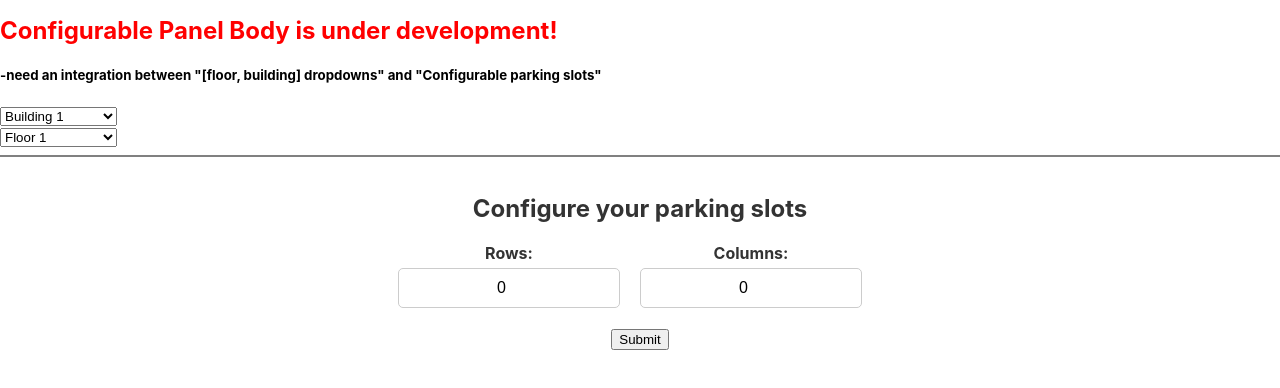
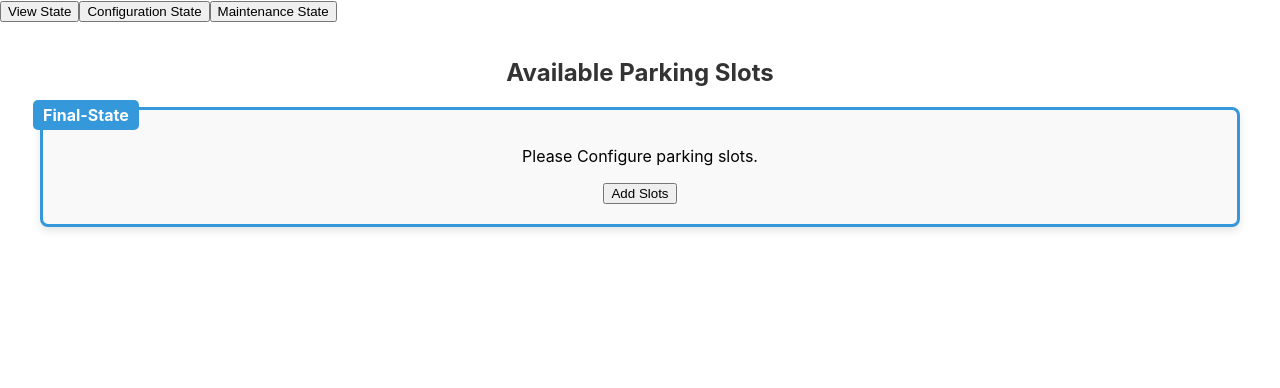
Before and after one commit to DACKaladhar/multi-level-parking-system, a React (Create React App) app: page / in a window 1280 px wide. Shown: the top 388 px of the page. Built offline with nearby package versions, Linux system fonts and the light colour scheme.

Commit message:
created company panel with view state on configuration submission

```diff
--- a/src/components/AvailableParkingSlotsView.tsx
+++ b/src/components/AvailableParkingSlotsView.tsx
@@ -1,10 +1,14 @@
-import React from "react";
+import React, { useState } from "react";
 import "../components-styles/AvailableSlotsView.css";
+import { IParkingSlotsDB } from "./CreatorPanel";
+import {
+  BuildingDropdown,
+  FloorDropdown,
+} from "./components-common-utils/dynamic-buttons";
 
 interface IAvailableSlotsViewProps {
-  rows: number;
-  cols: number;
-  unavailableSlots: boolean[];
+  parkingSlotsDB: IParkingSlotsDB[][];
+  onConfigure: () => void;
 }
 /**
  * @param rows - Number of rows in the grid.
@@ -13,12 +17,16 @@ interface IAvailableSlotsViewProps {
  * @returns A grid of Available Parking Slots
  */
 export const AvailableParkingSlotsView: React.FC<IAvailableSlotsViewProps> = ({
-  rows,
-  cols,
-  unavailableSlots,
+  parkingSlotsDB,
+  onConfigure,
 }) => {
+  const [selectedBuildingIndex, setSelectedBuildingIndex] = useState<number>(0);
+  const [selectedFloorIndex, setSelectedFloorIndex] = useState<number>(0);
   const buttons = [];
-
+  const rows = parkingSlotsDB[selectedBuildingIndex][selectedFloorIndex].rows;
+  const cols = parkingSlotsDB[selectedBuildingIndex][selectedFloorIndex].cols;
+  const unavailableSlots =
+    parkingSlotsDB[selectedBuildingIndex][selectedFloorIndex].slots;
   for (let i = 0; i < rows; i++) {
     const rowButtons = [];
     for (let j = 0; j < cols; j++) {
@@ -41,15 +49,42 @@ export const AvailableParkingSlotsView: React.FC<IAvailableSlotsViewProps> = ({
     );
   }
 
+  function handleBuildingChange(
+    selectedBuilding: number,
+    totalBuildings: number
+  ): void {
+    setSelectedBuildingIndex(selectedBuilding);
+    setSelectedFloorIndex(0);
+  }
+
+  function handleFloorChange(selectedFloor: number, totalFloors: number): void {
+    setSelectedFloorIndex(selectedFloor);
+  }
+
   return (
     <div className="ConfigureRowColSlots">
       <h1>Available Parking Slots</h1>
       <div className="button-row">
         <div className="unique-div">
           {buttons.length > 0 ? (
-            buttons
+            <>
+              <BuildingDropdown
+                canAddBuilding={false}
+                onBuildingChange={handleBuildingChange}
+                totalBuildings={parkingSlotsDB.length}
+              />
+              <FloorDropdown
+                canAddFloor={false}
+                onFloorChange={handleFloorChange}
+                totalFloors={parkingSlotsDB[selectedBuildingIndex].length}
+              />
+              {buttons}
+            </>
           ) : (
-            <p>Please Configure parking slots.</p>
+            <>
+              <p>Please Configure parking slots.</p>
+              <button onClick={onConfigure}>Add Slots</button>
+            </>
           )}
         </div>
       </div>
--- a/src/components/ConfigureRowColSlots.tsx
+++ b/src/components/ConfigureRowColSlots.tsx
@@ -1,6 +1,5 @@
 import React, { useEffect, useState } from "react";
 import "../components-styles/ConfigureRowColSlots.css";
-import { AvailableParkingSlotsView } from "./AvailableParkingSlotsView";
 import { IParkingSlotsDB } from "./CreatorPanel";
 
 export interface IConfigureRowColSlots {
@@ -16,7 +15,6 @@ export interface IConfigureRowColSlots {
     floor: number
   ) => void;
   slotsDB: IParkingSlotsDB[][];
-  submittedCallback?: (db: IParkingSlotsDB) => void;
 }
 interface IDisplayConfigurableSlotsProps {
   rows: number;
@@ -27,7 +25,8 @@ interface IDisplayConfigurableSlotsProps {
 
 export const ConfigureRowColSlots: React.FC<{
   selectedBuildingFloorSlots: IConfigureRowColSlots;
-}> = ({ selectedBuildingFloorSlots }) =>
+  onSubmission: (db: IParkingSlotsDB[][]) => void; // New prop
+}> = ({ selectedBuildingFloorSlots, onSubmission }) =>
   // rows,
   // cols, ee rendu pampali so that
   // saved (hook): boolean, decides state of save button,
@@ -37,7 +36,6 @@ export const ConfigureRowColSlots: React.FC<{
   {
     const [rows, setRows] = useState<number>(0);
     const [cols, setCols] = useState<number>(0);
-    const [submitted, setSubmitted] = useState<boolean>(false);
     const [instantParkingSlots, setInstantParkingSlots] = useState<boolean[]>(
       []
     );
@@ -77,7 +75,7 @@ export const ConfigureRowColSlots: React.FC<{
     const handleSubmit = () => {
       const result = checkAllSaved(selectedBuildingFloorSlots.slotsDB);
       if (result[2] === 1) {
-        setSubmitted(true);
+        onSubmission(selectedBuildingFloorSlots.slotsDB);
       } else {
         // result is [i, j], where i is row and j is column
         const [i, j] = [result[0], result[1]];
@@ -137,17 +135,6 @@ export const ConfigureRowColSlots: React.FC<{
       selectedBuildingFloorSlots.floor,
       selectedBuildingFloorSlots.slotsDB,
     ]);
-
-    if (submitted) {
-      // Change the logic and handle the callback in Creator panel
-      return (
-        <AvailableParkingSlotsView
-          rows={rows}
-          cols={cols}
-          unavailableSlots={instantParkingSlots}
-        />
-      );
-    }
 
     return (
       <div className="ConfigureRowColSlots">
--- a/src/components/CreatorPanel.tsx
+++ b/src/components/CreatorPanel.tsx
@@ -11,6 +11,12 @@ export interface IParkingSlotsDB {
   rows: number;
   cols: number;
   slots: boolean[];
+}
+
+export interface ICreatorPanel {
+  parkingSlotsDB: IParkingSlotsDB[][];
+  setParkingSlotsDB: React.Dispatch<React.SetStateAction<IParkingSlotsDB[][]>>;
+  handleSubmission: (db: IParkingSlotsDB[][]) => void;
 }
 
 /**
@@ -30,15 +36,20 @@ export interface IParkingSlotsDB {
  *
  */
 
-export const CreatorPanel = () => {
+export const CreatorPanel: React.FC<ICreatorPanel> = ({
+  parkingSlotsDB,
+  setParkingSlotsDB,
+  handleSubmission,
+}) => {
   const [selectedBuildingIndex, setSelectedBuildingIndex] = useState<number>(0);
-  const [totalBuildings, setTotalBuildings] = useState<number>(1);
+  const [totalBuildings, setTotalBuildings] = useState<number>(
+    parkingSlotsDB.length
+  );
   const [selectedFloorIndex, setSelectedFloorIndex] = useState<number>(0);
-  const [totalFloors, setTotalFloors] = useState<number>(1);
+  const [totalFloors, setTotalFloors] = useState<number>(
+    parkingSlotsDB[0].length
+  );
   const [buildingMapsFloor, setBuildingMapsFloor] = useState<number[]>([1]);
-  const [parkingSlotsDB, setParkingSlotsDB] = useState<IParkingSlotsDB[][]>([
-    [{ rows: 0, cols: 0, slots: [] }],
-  ]);
 
   const handleBuildingChange = (buildingIndex: number, total: number) => {
     setSelectedBuildingIndex(buildingIndex);
@@ -142,7 +153,7 @@ export const CreatorPanel = () => {
   return (
     <>
       <h1 style={{ color: "Red", fontSize: "1.5rem" }}>
-        Configurable Panel Body is under development!
+        Creator Panel Body is under development!
       </h1>
       <h5>
         -need an integration between "[floor, building] dropdowns" and
@@ -150,9 +161,11 @@ export const CreatorPanel = () => {
       </h5>
       <nav>
         <div>
+          <>
             <BuildingDropdown
               canAddBuilding={true}
               onBuildingChange={handleBuildingChange}
+              totalBuildings={totalBuildings}
             />
             <FloorDropdown
               canAddFloor={true}
@@ -160,6 +173,7 @@ export const CreatorPanel = () => {
               selectedFloor={selectedFloorIndex}
               totalFloors={totalFloors}
             />
+          </>
         </div>
         <div
           style={{
@@ -171,6 +185,7 @@ export const CreatorPanel = () => {
       </nav>
       <ConfigureRowColSlots
         selectedBuildingFloorSlots={selectedBuildingFloorSlots}
+        onSubmission={handleSubmission}
       />
     </>
   );
--- /dev/null
+++ b/src/components/company-panel.tsx
@@ -0,0 +1,48 @@
+import React, { useState } from "react";
+import { AvailableParkingSlotsView } from "./AvailableParkingSlotsView";
+// import { ConfigureRowColSlots } from "./ConfigureRowColSlots";
+import { CreatorPanel } from "./CreatorPanel";
+import { IParkingSlotsDB } from "./CreatorPanel";
+
+export const CompanyPanel: React.FC = () => {
+  const [view, setView] = useState<"view" | "config" | "maintenance">("view");
+  const [parkingSlotsDB, setParkingSlotsDB] = useState<IParkingSlotsDB[][]>([
+    [{ rows: 0, cols: 0, slots: [] }],
+  ]);
+
+  const handleSubmission = (db: IParkingSlotsDB[][]) => {
+    setParkingSlotsDB(db);
+    setView("view");
+  };
+
+  return (
+    <>
+      <nav>
+        <button onClick={() => setView("view")}>View State</button>
+        <button onClick={() => setView("config")}>Configuration State</button>
+        <button onClick={() => setView("maintenance")}>
+          Maintenance State
+        </button>
+      </nav>
+
+      {view === "view" && (
+        <AvailableParkingSlotsView
+          parkingSlotsDB={parkingSlotsDB}
+          onConfigure={() => setView("config")}
+        />
+      )}
+
+      {view === "config" && (
+        <CreatorPanel
+          parkingSlotsDB={parkingSlotsDB}
+          setParkingSlotsDB={setParkingSlotsDB}
+          handleSubmission={handleSubmission}
+        />
+      )}
+
+      {view === "maintenance" && (
+        <div>Maintenance State (Under development)</div>
+      )}
+    </>
+  );
+};
--- a/src/index.tsx
+++ b/src/index.tsx
@@ -1,13 +1,13 @@
 import React from "react";
 import ReactDOM from "react-dom/client";
 import "./index.css";
-import { CreatorPanel } from "./components/CreatorPanel";
+import { CompanyPanel } from "./components/company-panel";
 
 const root = ReactDOM.createRoot(
   document.getElementById("root") as HTMLElement
 );
 root.render(
   <React.StrictMode>
-    <CreatorPanel />
+    <CompanyPanel />
   </React.StrictMode>
 );
```
Lines whose indentation alone changed are shown as unchanged.
